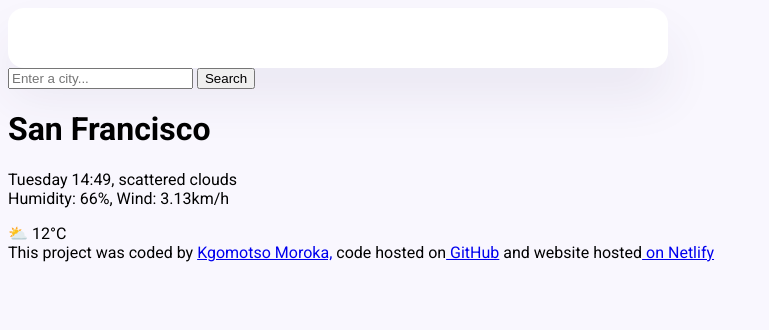
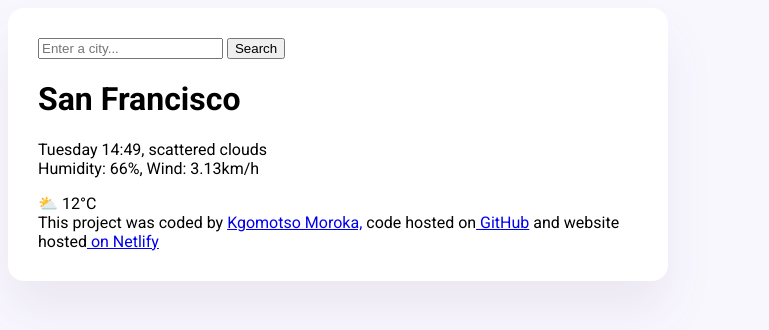
Before and after one commit to Kgomotsomoroka/weather-forecast, a plain HTML site: page index.html in a window 1280 px wide. Shown: the whole page, without its empty margins (0-769 px from the left). Drawn offline with Linux system fonts and the light colour scheme.

Commit message:
added the main container and added the custom fonts

```diff
--- a/index.html
+++ b/index.html
@@ -13,7 +13,7 @@
     <title>Weather App</title>
   </head>
   <body>
-    <div class="weather-app"></div>
+    <div class="weather-app">
       <header>
         <form>
           <input type="search" placeholder="Enter a city..." required />
@@ -49,5 +49,6 @@
           on Netlify</a
         >
       </footer>
+    </div>
   </body>
 </html>
```
Lines whose indentation alone changed are shown as unchanged.
